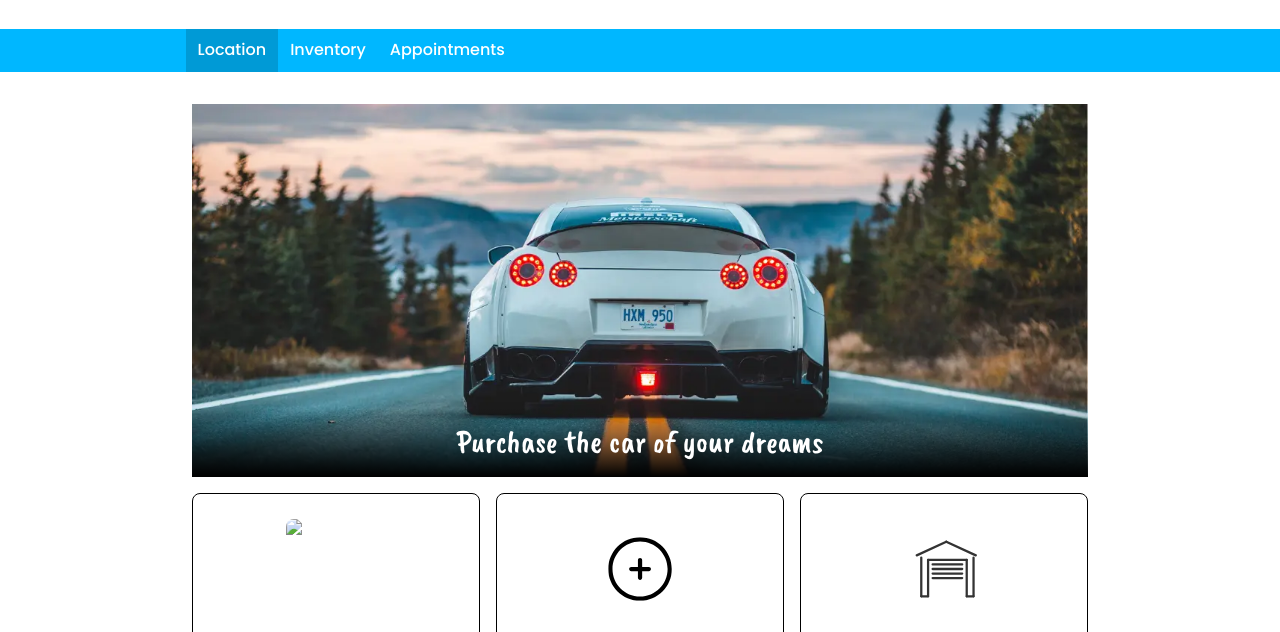
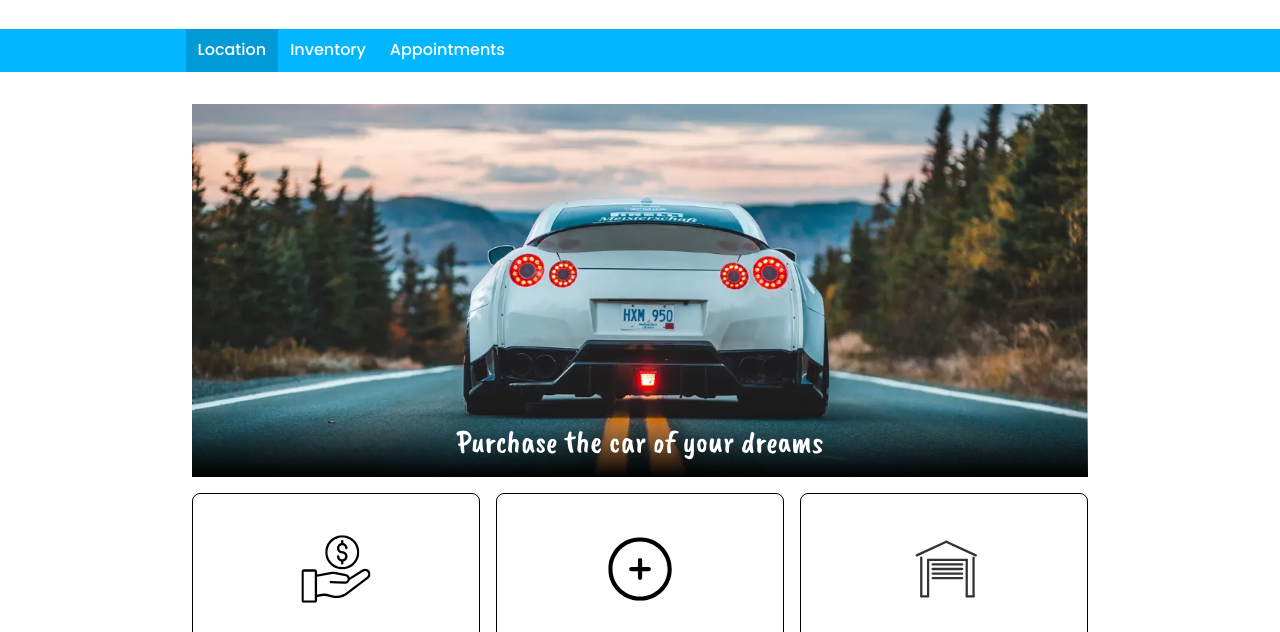
Before and after one commit to Tw199y88/05-Auto, a plain HTML site: page index.html in a window 1280 px wide. Shown: the part 146-778 px from the top of the page. Drawn offline with nearby package versions, Linux system fonts and the light colour scheme.

Commit message:
didn't target new file

```diff
--- a/index.html
+++ b/index.html
@@ -60,7 +60,7 @@
         </div>
         <div class="cardWrapper">
             <div class="showCard bounce">
-                <img src="images/finance.svg" alt="financing">
+                <img src="images/financing.svg" alt="financing">
                 <p>At Andy's, we understand that purchasing a vehicle is a significant investment, which is why we offer a variety of flexible financing options to make your buying experience as seamless as possible. Our finance experts will work with you to explore loan options, lease agreements, and financing plans tailored to your needs and budget. Drive away with confidence knowing you've secured the best financing solution for your new ride.</p>
                 <div> Financing </div>
             </div>
```
